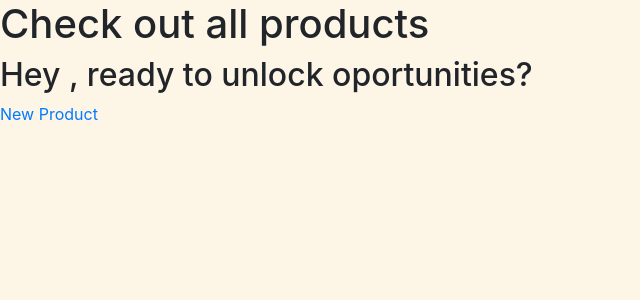
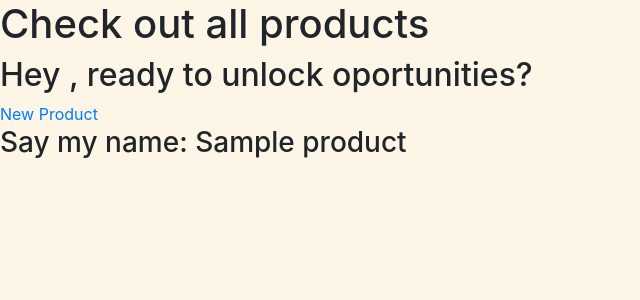
Before and after one commit to Felps10/Turtle, a Django app: page /products in a window 1280 px wide. Shown: the part 42-342 px from the top of the page, without its empty margins (0-640 px from the left). Run offline with Django 3.2, Linux system fonts and the light colour scheme; tables that the repository leaves empty hold one stand-in row (values such as "Sample post"); some libraries are stand-ins or nearby versions.

Commit message:
Created products list

```diff
--- a/turtle_app/templates/product_list.html
+++ b/turtle_app/templates/product_list.html
@@ -1,19 +1,19 @@
 {% extends 'base.html' %} {% block content %}
 
-<section class="course-list-intro">
-  <div class="course-list-intro-container">
-    <h1 class="course-list-intro-text">Check out all products</h1>
-    <h2 class="course-list-intro-text">
+<section>
+  <div>
+    <h1>Check out all products</h1>
+    <h2>
       Hey {{user.first_name}}, ready to unlock oportunities?
     </h2>
   </div>
   <a href="{% url 'product_create' %}">New Product</a>
 </section>
 
-<main class="course-list-main">
-  <section class="course-list-container">
-    {% for course in courses %}
-    <h3 class="course-list-div-title">Say my name: {{ product.name }}</h3>
+<main class="product-list-main">
+  <section class="product-list-container">
+    {% for product in products %}
+    <h3>Say my name: {{ product.name }}</h3>
     {% endfor %}
   </section>
 </main>
```
Also changed, not shown: 2 other files.
